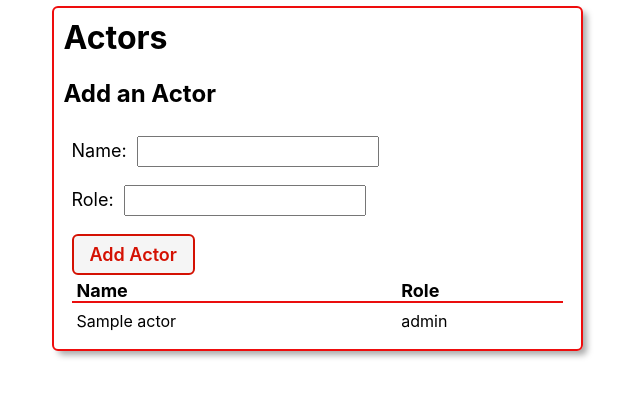
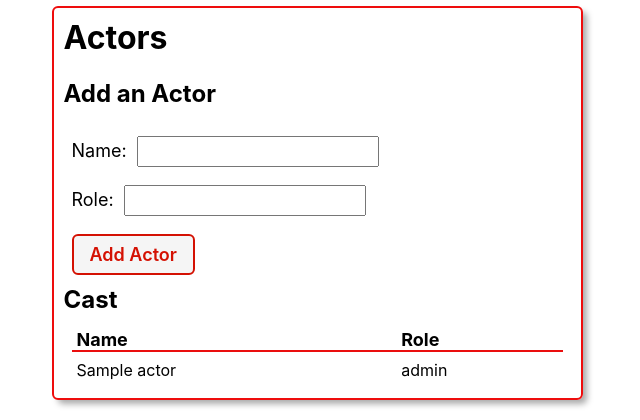
Before and after one commit to ssmlee10/django-crud-app-lab, a Django app: page /movies/1/ in a window 1280 px wide. Shown: the part 387-807 px from the top of the page, without its empty margins (323-963 px from the left). Before the commit the page ends 745 px from the top, so only its background shows below. Run offline with Django 5.2, Linux system fonts and the light colour scheme; tables that the repository leaves empty hold one stand-in row (values such as "Sample post").

Commit message:
display no cast message if there are no actors added

```diff
--- a/main_app/templates/movies/detail.html
+++ b/main_app/templates/movies/detail.html
@@ -42,6 +42,8 @@
   <button type="submit" class="btn submit">Add Actor</button>
 </form>
 
+<h3>Cast</h3>
+{% if movie.actor_set.all.count %}
     <table>
       <thead>
         <tr>
@@ -52,12 +54,17 @@
       <tbody>
         {% for actor in movie.actor_set.all %}
           <tr>
-            <td>{{actor.name}}</td>
-            <td>{{actor.role}}</td>
+            <td>{{ actor.name }}</td>
+            <td>{{ actor.role }}</td>
           </tr>
         {% endfor %}
       </tbody>
     </table>
+    {% else %}
+      <div class="subsection-content">
+    <p>⚠️ {{ movie.title }} has no cast yet!</p>
+  </div>
+{% endif %}
   </section>
 </div>
 
```
